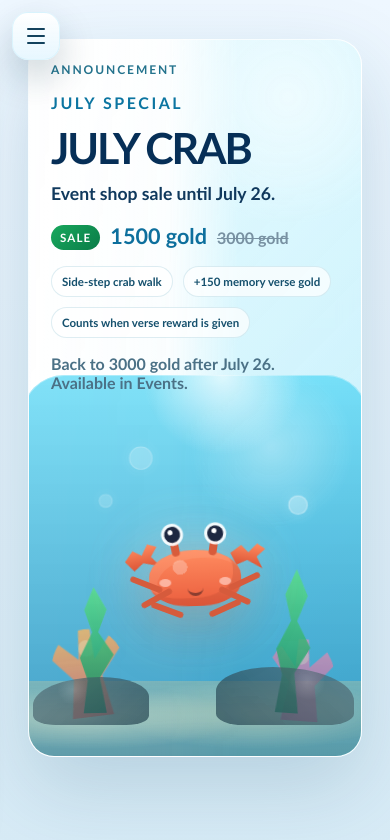
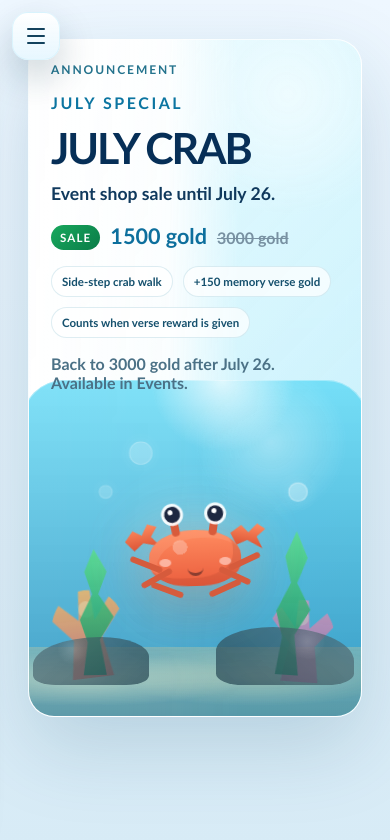
Before and after one commit to jonathanbuquia/juniorworship, a React (Vite) app: page / in a window 390 px wide. Shown: the top 840 px of the page. Built offline with nearby package versions, Linux system fonts and the light colour scheme; no server answers.

Commit message:
Enlarge July crab announcement

```diff
--- a/src/AdminApp.css
+++ b/src/AdminApp.css
@@ -2830,7 +2830,7 @@
 .announcement-crab-preview {
   z-index: 1;
   width: min(100%, 500px);
-  min-height: clamp(260px, 38vh, 360px);
+  min-height: clamp(330px, 48vh, 470px);
   display: grid;
   place-items: center;
 }
@@ -2841,7 +2841,7 @@
   position: relative;
   width: 148px;
   height: 104px;
-  transform: scale(1.75);
+  transform: scale(2.55);
   animation: announcementMoonJellyFloat 4.6s ease-in-out infinite;
   filter:
     drop-shadow(0 26px 24px rgba(141, 62, 34, 0.18))
@@ -3935,6 +3935,14 @@
     --moon-jelly-scale: 0.9;
   }
 
+  .announcement-crab-preview {
+    min-height: 330px;
+  }
+
+  .announcement-crab-swim {
+    transform: scale(2.2);
+  }
+
   .shop-stage {
     min-height: 0;
   }
@@ -4001,6 +4009,15 @@
     transform-origin: center center;
   }
 
+  .announcement-crab-preview {
+    min-height: 260px;
+  }
+
+  .announcement-crab-swim {
+    transform: scale(1.72);
+    transform-origin: center center;
+  }
+
   .shop-page-shell {
     max-height: calc(100vh - 96px);
     padding: 16px;
```
